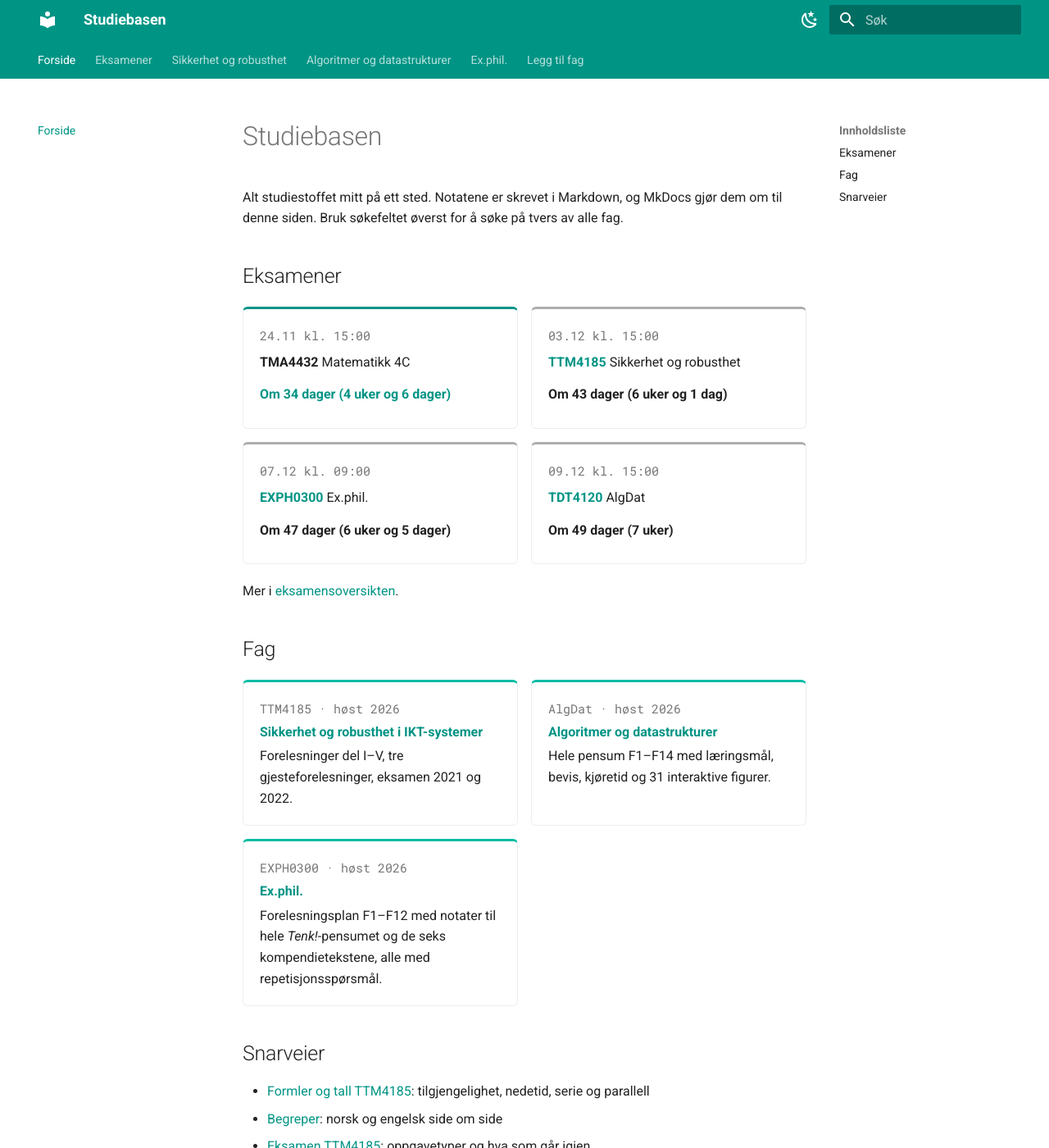
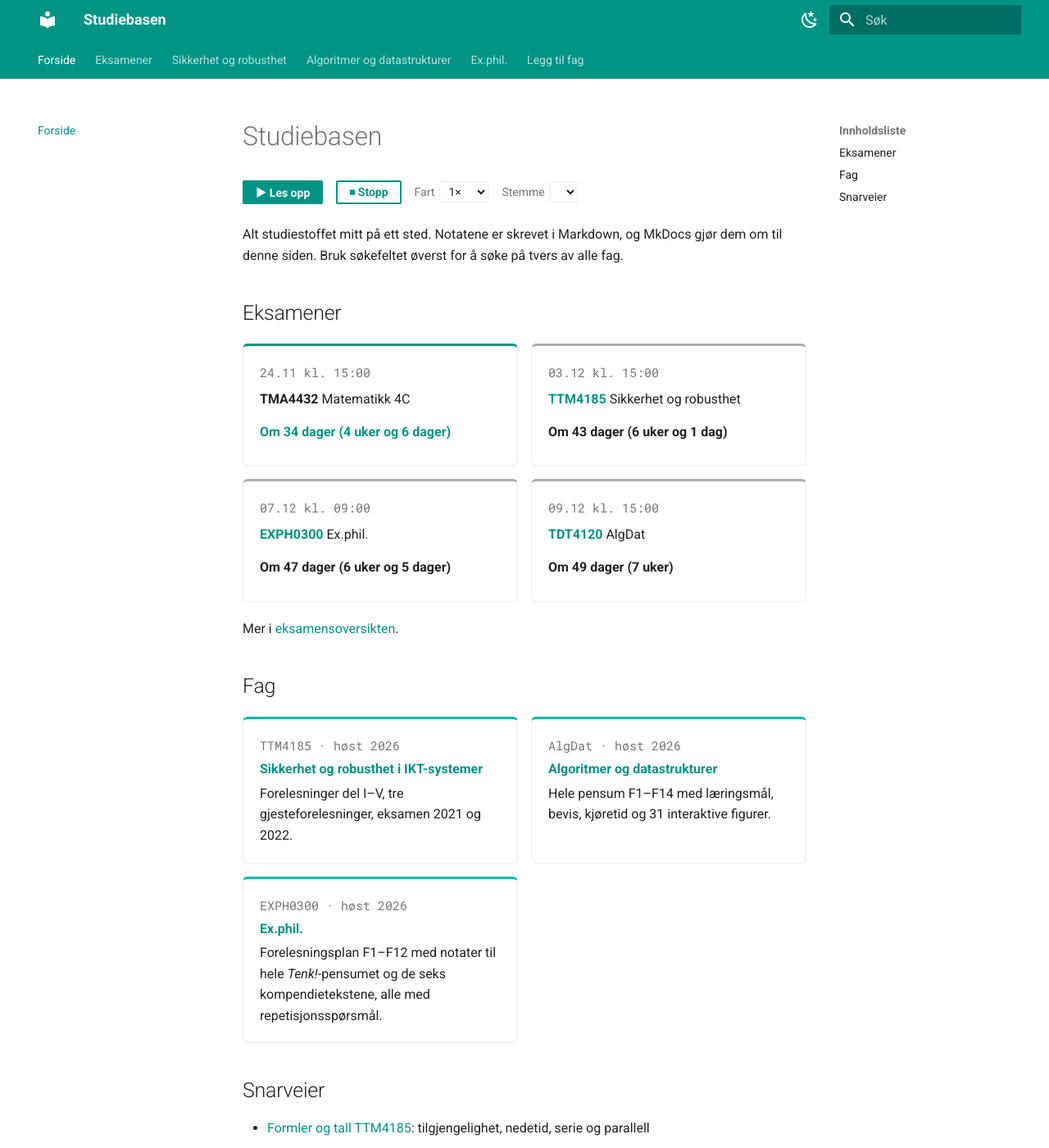
Before and after one commit to ormmihle/H-st-2026-studiebasen, an MkDocs documentation site: the page built from docs/index.md, in a window 1280 px wide and 1400 px high. Shown: the whole window at 82% size. Built offline with MkDocs 1.6.1 and Material for MkDocs 9.7.7, drawn with Linux system fonts in a browser that asks for light colours; nearby versions of some CDN libraries; library files that are not in the unit come from our copies; some of the changed lines change nothing that is shown.

Commit message:
Legg til opplesning (text-to-speech)
«Les opp»-knapp øverst på hver side som bruker nettleserens innebygde
talesyntese. Leser avsnitt for avsnitt med markering, hopper over lukkede
fasit-bokser, kode og formler, og har valg for fart og stemme.

```diff
--- /dev/null
+++ b/docs/javascripts/opplesning.js
@@ -0,0 +1,199 @@
+// Opplesning: en «Les opp»-knapp øverst på hver side som leser innholdet
+// med nettleserens innebygde talesyntese (Web Speech API). Ingen data sendes
+// noe sted av denne koden; stemmene kommer fra nettleseren og Windows.
+//
+// Siden leses avsnitt for avsnitt, og avsnittet som leses, markeres.
+// Klikk på et avsnitt mens opplesningen går for å hoppe dit.
+// Lukkede fasit-bokser, kode, formler og interaktive figurer hoppes over.
+(function () {
+  if (!("speechSynthesis" in window)) return;
+  var synth = window.speechSynthesis;
+
+  var LAGRING = "studiebasen-opplesning";
+  var innst = { fart: 1, stemme: "" };
+  try { Object.assign(innst, JSON.parse(localStorage.getItem(LAGRING) || "{}")); } catch (e) {}
+  function lagre() { try { localStorage.setItem(LAGRING, JSON.stringify(innst)); } catch (e) {} }
+
+  var HOPP_OVER = "pre, code, .highlight, .arithmatex, mjx-container, .MathJax, script, style, " +
+    ".algwidget, .headerlink, .md-button, .tts-verktoy, svg, .mermaid, .md-source-file";
+  var BLOKK = { P: 1, H1: 1, H2: 1, H3: 1, H4: 1, H5: 1, H6: 1, TR: 1, SUMMARY: 1, DT: 1, DD: 1, FIGCAPTION: 1 };
+
+  var blokker = [], indeks = 0, status = "stopp", knapper = {}, aktivEl = null;
+
+  function tekstAv(el, utenBarn) {
+    var kopi = el.cloneNode(true);
+    kopi.querySelectorAll(HOPP_OVER).forEach(function (n) { n.remove(); });
+    if (utenBarn) kopi.querySelectorAll("ul, ol, details, div").forEach(function (n) { n.remove(); });
+    if (el.tagName === "TR") {
+      return Array.prototype.map.call(kopi.children, function (c) { return c.textContent.trim(); })
+        .filter(Boolean).join(". ");
+    }
+    return kopi.textContent.replace(/\s+/g, " ").trim();
+  }
+
+  function skalHoppes(el) {
+    if (el.matches(HOPP_OVER)) return true;
+    if (el.tagName === "DETAILS" && !el.open) return true;
+    return false;
+  }
+
+  function samle(rot) {
+    Array.prototype.forEach.call(rot.children, function (el) {
+      if (skalHoppes(el)) return;
+      var tag = el.tagName;
+      if (BLOKK[tag]) {
+        var t = tekstAv(el);
+        if (t) blokker.push({ el: el, tekst: t });
+      } else if (tag === "LI") {
+        if (el.querySelector(":scope > p")) { samle(el); return; }
+        var egen = tekstAv(el, true);
+        if (egen) blokker.push({ el: el, tekst: egen });
+        Array.prototype.forEach.call(el.children, function (c) {
+          if (/^(UL|OL|DIV|DETAILS)$/.test(c.tagName) && !skalHoppes(c)) samle(c);
+        });
+      } else {
+        samle(el);
+      }
+    });
+  }
+
+  // Chrome stopper lange ytringer etter ca. 15 sekunder, så lange avsnitt deles i setninger.
+  function biter(tekst) {
+    var setninger = tekst.match(/[^.!?:;]+[.!?:;]*\s*/g) || [tekst];
+    var ut = [], cur = "";
+    setninger.forEach(function (s) {
+      if ((cur + s).length > 220 && cur) { ut.push(cur); cur = ""; }
+      cur += s;
+    });
+    if (cur.trim()) ut.push(cur);
+    return ut;
+  }
+
+  function norskeFørst(a, b) {
+    var na = /^(nb|no|nn)/i.test(a.lang) ? 0 : 1, nb = /^(nb|no|nn)/i.test(b.lang) ? 0 : 1;
+    if (na !== nb) return na - nb;
+    var ka = /natural|online/i.test(a.name) ? 0 : 1, kb = /natural|online/i.test(b.name) ? 0 : 1;
+    return ka - kb || a.name.localeCompare(b.name);
+  }
+
+  function valgtStemme() {
+    var stemmer = synth.getVoices();
+    return stemmer.find(function (v) { return v.name === innst.stemme; }) ||
+      stemmer.slice().sort(norskeFørst)[0] || null;
+  }
+
+  function marker(el) {
+    if (aktivEl) aktivEl.classList.remove("tts-aktiv");
+    aktivEl = el;
+    if (!el) return;
+    el.classList.add("tts-aktiv");
+    var r = el.getBoundingClientRect();
+    if (r.top < 80 || r.bottom > window.innerHeight - 40) el.scrollIntoView({ block: "center", behavior: "smooth" });
+  }
+
+  function lesFra(i) {
+    synth.cancel();
+    indeks = i;
+    if (indeks >= blokker.length) { stopp(); return; }
+    var blokk = blokker[indeks];
+    marker(blokk.el);
+    var deler = biter(blokk.tekst), stemme = valgtStemme(), denne = indeks;
+    deler.forEach(function (del, n) {
+      var u = new SpeechSynthesisUtterance(del);
+      if (stemme) { u.voice = stemme; u.lang = stemme.lang; } else { u.lang = "nb-NO"; }
+      u.rate = innst.fart;
+      if (n === deler.length - 1) {
+        u.onend = function () { if (status === "spiller" && indeks === denne) lesFra(denne + 1); };
+      }
+      synth.speak(u);
+    });
+    settStatus("spiller");
+  }
+
+  function stopp() {
+    synth.cancel();
+    marker(null);
+    settStatus("stopp");
+  }
+
+  function settStatus(s) {
+    status = s;
+    knapper.spill.textContent = s === "spiller" ? "⏸ Pause" : s === "pause" ? "▶ Fortsett" : "▶ Les opp";
+    knapper.spill.setAttribute("aria-pressed", s === "spiller" ? "true" : "false");
+    knapper.stopp.hidden = s === "stopp";
+    document.body.classList.toggle("tts-pa", s !== "stopp");
+  }
+
+  function fyllStemmer(velg) {
+    var stemmer = synth.getVoices().slice().sort(norskeFørst);
+    velg.innerHTML = "";
+    stemmer.forEach(function (v) {
+      var o = document.createElement("option");
+      o.value = v.name;
+      o.textContent = v.name.replace(/^Microsoft /, "") + " (" + v.lang + ")";
+      velg.appendChild(o);
+    });
+    var valgt = valgtStemme();
+    if (valgt) velg.value = valgt.name;
+    var harNorsk = stemmer.some(function (v) { return /^(nb|no|nn)/i.test(v.lang); });
+    knapper.tips.hidden = harNorsk || !stemmer.length;
+  }
+
+  function lagVerktoy() {
+    var artikkel = document.querySelector(".md-content__inner");
+    var h1 = artikkel && artikkel.querySelector("h1");
+    if (!artikkel || !h1) return;
+
+    var boks = document.createElement("div");
+    boks.className = "tts-verktoy";
+    boks.innerHTML =
+      '<button type="button" class="md-button md-button--primary tts-spill">▶ Les opp</button>' +
+      '<button type="button" class="md-button tts-stopp" hidden>⏹ Stopp</button>' +
+      '<label>Fart <select class="tts-fart">' +
+      [0.8, 1, 1.2, 1.4, 1.7, 2].map(function (f) { return '<option value="' + f + '">' + String(f).replace(".", ",") + "×</option>"; }).join("") +
+      "</select></label>" +
+      '<label>Stemme <select class="tts-stemme"></select></label>' +
+      '<p class="tts-tips" hidden>Fant ingen norsk stemme. I Windows: Innstillinger → Tid og språk → Tale → Legg til stemmer → Norsk (bokmål). Microsoft Edge har også egne, naturlige norske stemmer.</p>';
+    h1.insertAdjacentElement("afterend", boks);
+
+    knapper.spill = boks.querySelector(".tts-spill");
+    knapper.stopp = boks.querySelector(".tts-stopp");
+    knapper.tips = boks.querySelector(".tts-tips");
+    var fart = boks.querySelector(".tts-fart"), stemmeValg = boks.querySelector(".tts-stemme");
+    fart.value = String(innst.fart);
+
+    knapper.spill.addEventListener("click", function () {
+      if (status === "spiller") { synth.pause(); settStatus("pause"); }
+      else if (status === "pause") { synth.resume(); settStatus("spiller"); }
+      else {
+        blokker = [];
+        samle(artikkel);
+        lesFra(0);
+      }
+    });
+    knapper.stopp.addEventListener("click", stopp);
+    fart.addEventListener("change", function () {
+      innst.fart = parseFloat(fart.value); lagre();
+      if (status === "spiller") lesFra(indeks);
+    });
+    stemmeValg.addEventListener("change", function () {
+      innst.stemme = stemmeValg.value; lagre();
+      if (status === "spiller") lesFra(indeks);
+    });
+
+    // Klikk på et avsnitt under opplesning for å hoppe dit.
+    artikkel.addEventListener("click", function (e) {
+      if (status === "stopp" || e.target.closest("a, button, select, summary, .tts-verktoy")) return;
+      for (var i = 0; i < blokker.length; i++) {
+        if (blokker[i].el.contains(e.target)) { lesFra(i); return; }
+      }
+    });
+
+    fyllStemmer(stemmeValg);
+    synth.addEventListener("voiceschanged", function () { fyllStemmer(stemmeValg); });
+    window.addEventListener("beforeunload", function () { synth.cancel(); });
+  }
+
+  if (document.readyState === "loading") document.addEventListener("DOMContentLoaded", lagVerktoy);
+  else lagVerktoy();
+})();
--- a/docs/stylesheets/extra.css
+++ b/docs/stylesheets/extra.css
@@ -82,3 +82,13 @@
 .eksamenskort > div.neste { border-top-color: var(--md-primary-fg-color); }
 .eksamenskort > div.neste .nedtelling { color: var(--md-primary-fg-color); }
 .eksamenskort > div.ferdig { opacity: .55; }
+
+/* Opplesning (text-to-speech) */
+.tts-verktoy { display: flex; flex-wrap: wrap; align-items: center; gap: .5rem .8rem; margin: -.4rem 0 1.2rem; font-size: .7rem; }
+.tts-verktoy .md-button { margin: 0; padding: .3em 1em; font-size: .7rem; }
+.tts-verktoy label { display: inline-flex; align-items: center; gap: .3rem; color: var(--md-default-fg-color--light); }
+.tts-verktoy select { font: inherit; color: var(--md-default-fg-color); background: var(--md-default-bg-color); border: 1px solid var(--md-default-fg-color--lightest); border-radius: .2rem; padding: .15rem .3rem; max-width: 14rem; }
+.tts-verktoy .tts-tips { flex-basis: 100%; margin: 0; color: var(--md-default-fg-color--light); }
+.tts-aktiv { background: color-mix(in srgb, var(--md-primary-fg-color) 14%, transparent); border-radius: .2rem; box-shadow: 0 0 0 .25rem color-mix(in srgb, var(--md-primary-fg-color) 14%, transparent); transition: background .2s; }
+.tts-pa .md-content__inner p, .tts-pa .md-content__inner li, .tts-pa .md-content__inner tr { cursor: pointer; }
+@media print { .tts-verktoy { display: none; } }
--- a/mkdocs.yml
+++ b/mkdocs.yml
@@ -62,6 +62,7 @@ extra_javascript:
   - javascripts/algwidgets.js
   - javascripts/algwidgets-mount.js
   - javascripts/eksamener.js
+  - javascripts/opplesning.js
 
 # PDF-ene ligger lokalt og er holdt utenfor Git, så manglende PDF-er skal ikke gi advarsler
 validation:
```
